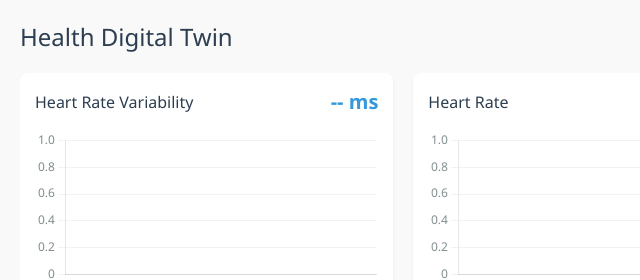
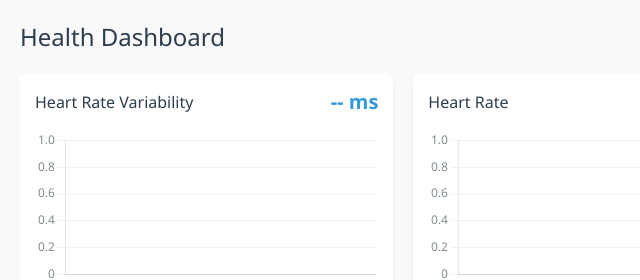
Before and after one commit to natgitinit/health-dashboard, an Electron app: page src/renderer/index.html in a window 1200 px wide. Shown: the top 280 px of the page, 0-640 px from the left. Drawn offline with nearby package versions, Linux system fonts and the light colour scheme; no server answers.

Commit message:
changes H1

```diff
--- a/src/renderer/index.html
+++ b/src/renderer/index.html
@@ -2,13 +2,13 @@
 <html>
 	<head>
 		<meta charset="UTF-8" />
-		<title>Health Digital Twin</title>
+		<title>Health Dashboard</title>
 		<link rel="stylesheet" href="styles.css" />
 	</head>
 	<body>
 		<div class="dashboard">
 			<header>
-				<h1>Health Digital Twin</h1>
+				<h1>Health Dashboard</h1>
 				<div class="status">
 					<span id="connection-status">Simulating Data</span>
 				</div>
```
